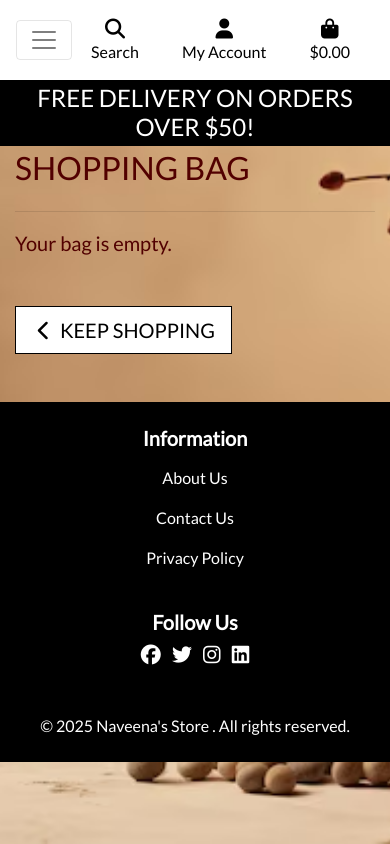
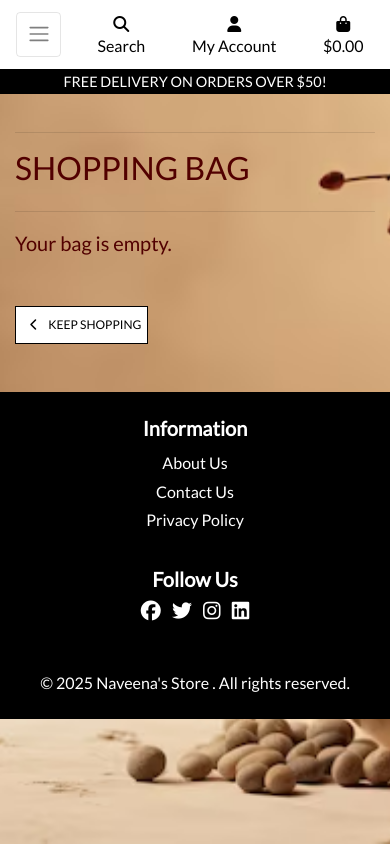
Before and after one commit to Priyanka-Dhanabal/Naveena_store_PP5, a Django app: page /bag/ in a window 390 px wide. Run offline with Django 3.2, Linux system fonts and the light colour scheme; some libraries are stand-ins or nearby versions.

Commit message:
Changes made with base css file and html file to render in medium and small screen

```diff
--- a/static/css/base.css
+++ b/static/css/base.css
@@ -302,4 +302,40 @@ input[name='q']::placeholder {
     body {
         height: calc(100vh - 116px);
     }
+
+    .display-4.logo-font.text-black {
+        font-size: 2rem;
+    }
+
+    .nav-link {
+        padding: 0.15rem;
+    }
+
+    .nav-link i.fa-lg {
+        font-size: 1rem;
+    }
+
+    .navbar-toggler {
+        padding: .6rem .6rem;
+        font-size: 1rem;
+    }
+
+    #delivery-banner h4 {
+        font-size: .9rem;
+    }
+
+    .btn.btn-outline-black.rounded-0,
+    .btn.btn-black.rounded-0 {
+        padding: .375rem .375rem;
+    }
+
+    .btn.btn-outline-black.rounded-0.btn-lg,
+    .btn.btn-black.rounded-0.btn-lg {
+        padding: .375rem .375rem;
+        font-size: .75rem;
+    }
+
+    .increment-qty, .decrement-qty {
+        padding: .25rem .5rem !important;
+    }
 }
--- a/templates/includes/main-nav.html
+++ b/templates/includes/main-nav.html
@@ -1,5 +1,10 @@
 <div class="collapse navbar-collapse" id="main-nav">
     <ul class="navbar-nav w-auto mx-auto">
+        <li class="nav-item d-block d-md-none">
+            <a class="logo-font font-weight-bold nav-link text-black mr-5" href="{% url 'home' %}" id="home-link">
+                Home
+            </a>
+        </li>
         <li class="nav-item dropdown">
             <a class="logo-font font-weight-bold nav-link text-black mr-5" href="#" id="all-products-link" data-toggle="dropdown" aria-haspopup="true" aria-expanded="false">
                 All Products
```
